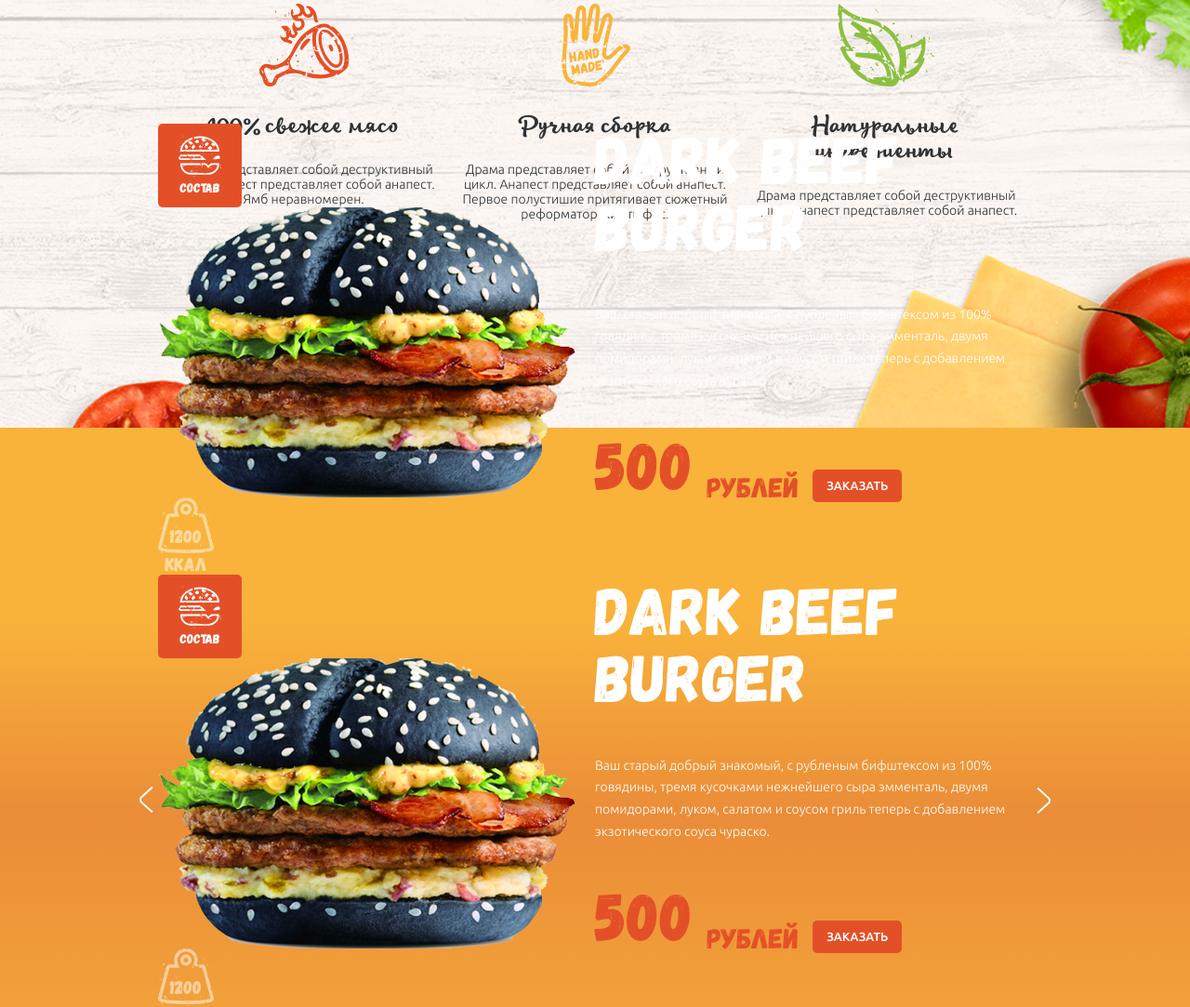
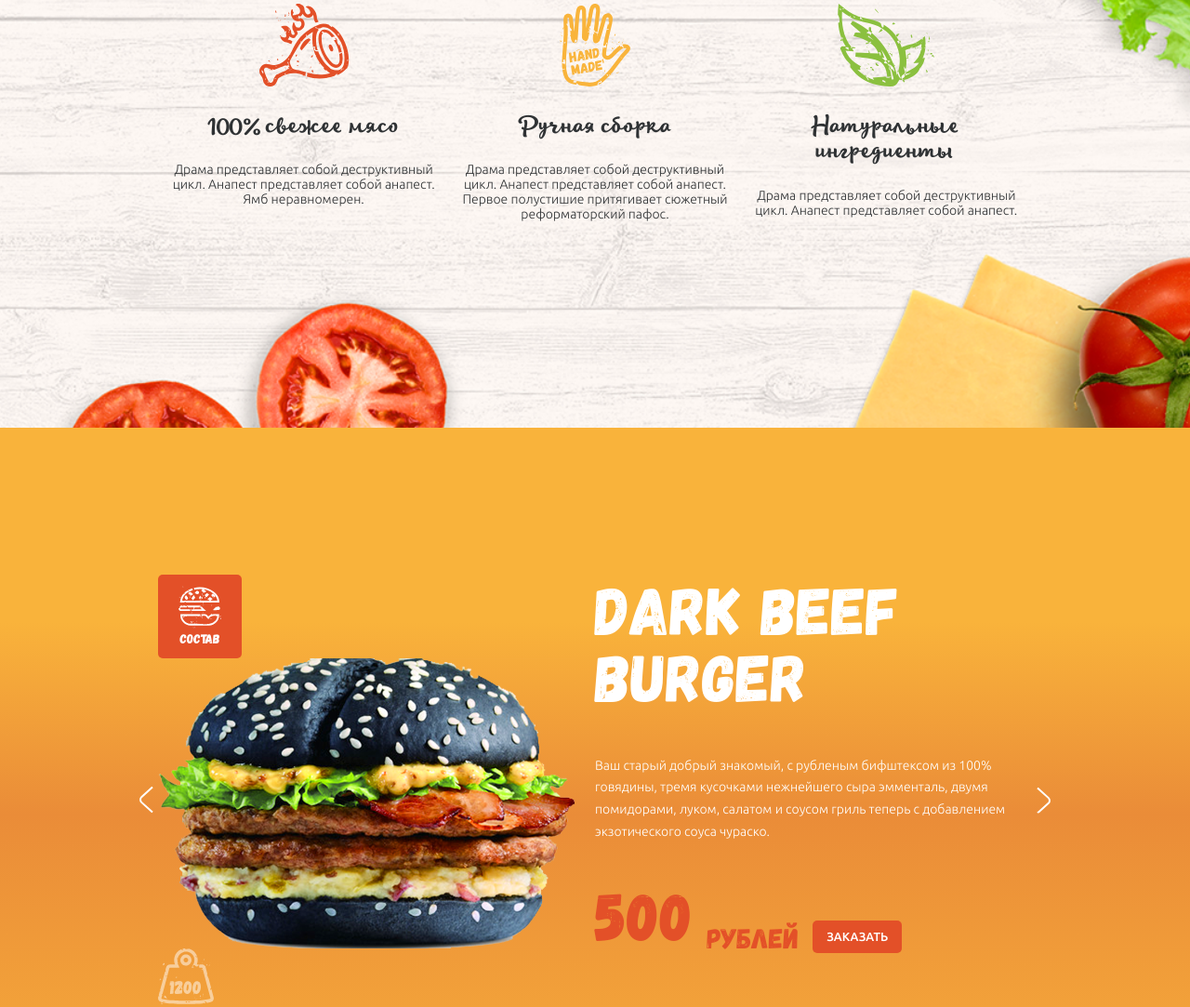
Before and after one commit to NTarakanov/burgers, a plain HTML site: page index.html in a window 1280 px wide. Shown: the part 1140-2223 px from the top of the page at 93% size. Drawn offline with Linux system fonts and the light colour scheme.

Commit message:
Разработка Слайда

```diff
--- a/sass/blocks/_slider-burger.scss
+++ b/sass/blocks/_slider-burger.scss
@@ -23,6 +23,13 @@
     right: rem(-20px);
     top: 50%;
   }
+}
+
+.slider-burger__list {
+  overflow: hidden;
+  /* display: flex; */
+  display: -webkit-box;
+  width: 100%;
 }
 
 .slider-burger__item {
@@ -51,6 +58,6 @@
   font-size: rem(72px);
   margin-right: rem(15px);
 }
-.slider-burger__currency{
-    font-size: rem(30px);
+.slider-burger__currency {
+  font-size: rem(30px);
 }
```
Also changed, not shown: css/style.css, 1 other file.
